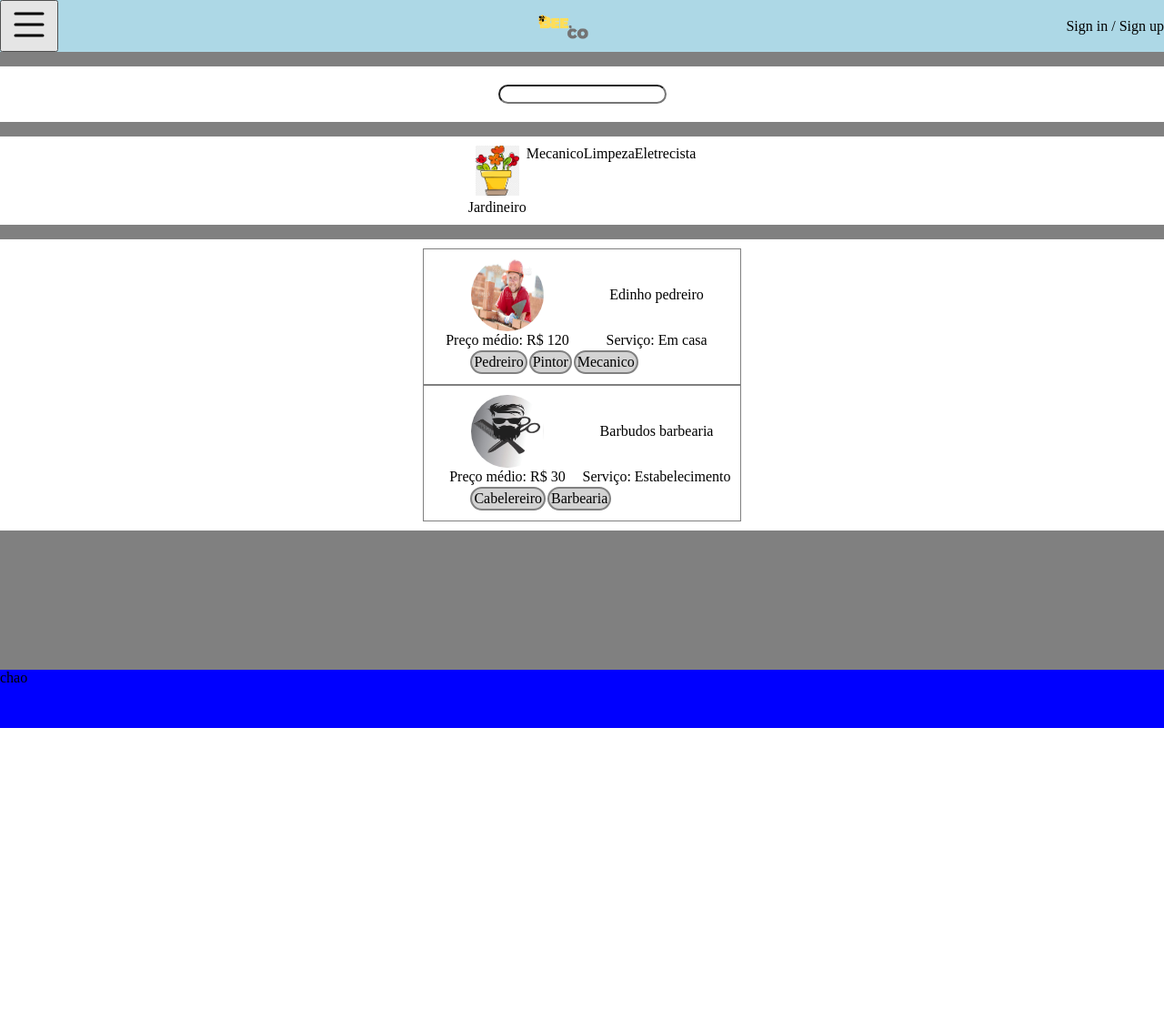
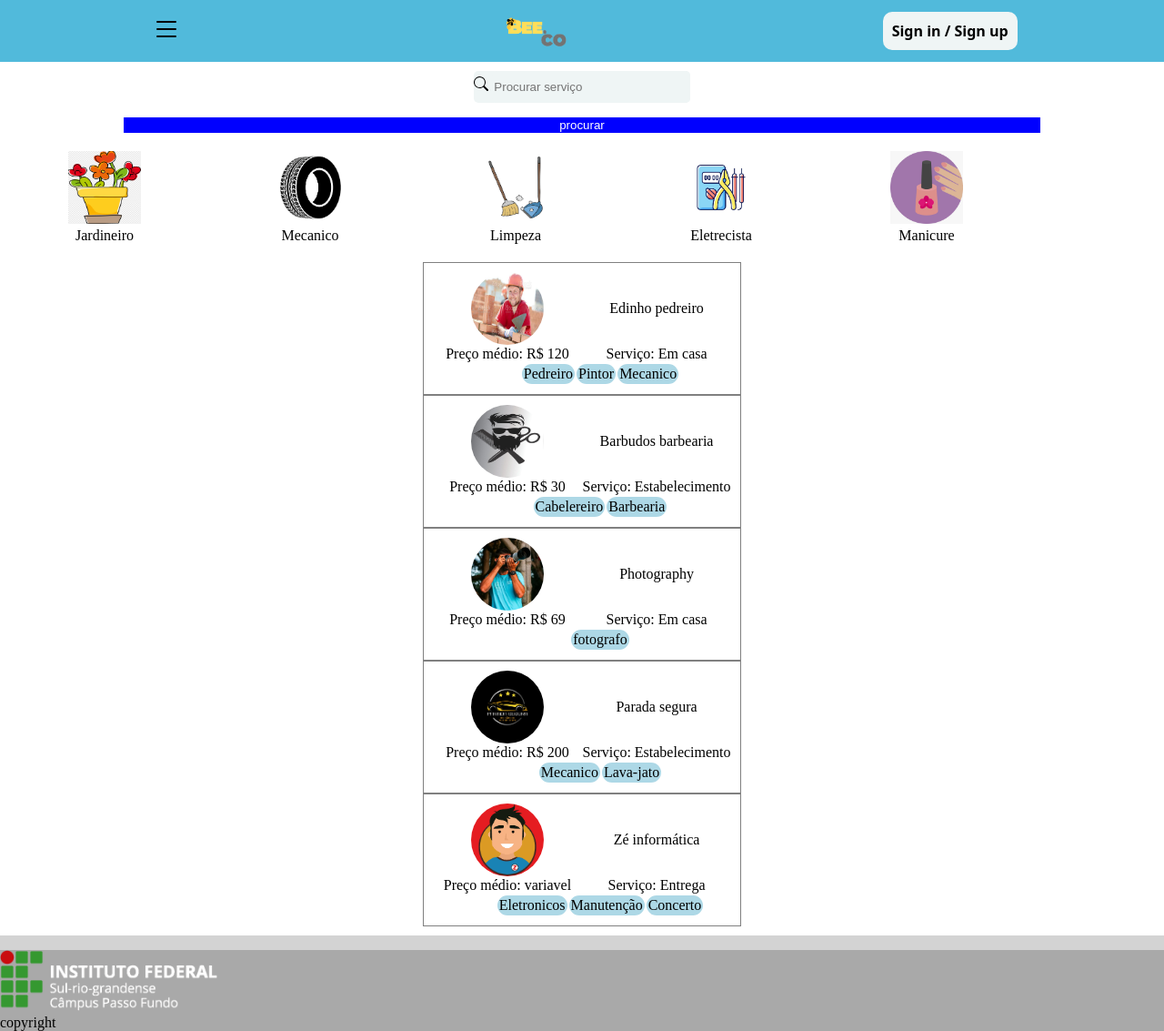
Before and after one commit to gabrielssouza23/BIOS, a PHP site: page / in a window 1280 px wide. Shown: the whole page at 91% size. Before the commit the page ends 800 px from the top, so only its background shows below. Run offline with PHP 8.4, Linux system fonts and the light colour scheme.

Commit message:
final_adds

```diff
--- a/index.html
+++ b/index.html
@@ -9,11 +9,11 @@
   </head>
   <body>
     <header>
-      <button onclick="showNav()">
+      <button onclick="showNav()" id="tog">
         <img src="burger.svg" alt="list" />
       </button>
       <img src="imgs/beeco-removebg-preview.png" id="logo" alt="Beeco" />
-      <a href="">Sign in / Sign up</a>
+      <a id="sign" href="">Sign in / Sign up</a>
     </header>
     <nav id="nav">
       <a href="">Link</a>
@@ -21,10 +21,19 @@
       <a href="">About</a>
     </nav>
     <main>
-      <section>
-        <input type="text" name="search" id="search" />
+      <section id="bar">
+        <div class="div-search">
+          <img src="search.svg" alt="buscar" />
+          <input
+            type="text"
+            name="search"
+            id="write"
+            placeholder="Procurar serviço"
+          />
+        </div>
+        <button id="search">procurar</button>
       </section>
-      <section>
+      <section class="categories">
         <a href="">
           <div class="filter">
             <img
@@ -36,17 +45,26 @@
         </a>
         <a href="">
           <div>
+            <img src="imgs/mecanico.png" alt="" />
             <p>Mecanico</p>
           </div>
         </a>
         <a href="">
           <div>
+            <img src="imgs/limpeza.jpeg" alt="" />
             <p>Limpeza</p>
           </div>
         </a>
         <a href="">
           <div>
+            <img src="imgs/eletrecista.jpeg" alt="" />
             <p>Eletrecista</p>
+          </div>
+        </a>
+        <a href="">
+          <div>
+            <img src="imgs/manicure.jpeg" alt="" />
+            <p>Manicure</p>
           </div>
         </a>
         <a href="">
@@ -58,7 +76,7 @@
       <section>
         <a href="">
           <div class="service">
-            <img src="imgs/pedreiro.jpg" alt="">
+            <img src="imgs/pedreiro.jpg" alt="" />
             <p>Edinho pedreiro</p>
             <p>Preço médio: R$ 120</p>
             <p>Serviço: Em casa</p>
@@ -69,7 +87,7 @@
             </ul>
           </div>
           <div class="service">
-            <img src="imgs/barbearia.jpg" alt="">
+            <img src="imgs/barbearia.jpg" alt="" />
             <p>Barbudos barbearia</p>
             <p>Preço médio: R$ 30</p>
             <p>Serviço: Estabelecimento</p>
@@ -78,10 +96,43 @@
               <li>Barbearia</li>
             </ul>
           </div>
+          <div class="service">
+            <img src="imgs/fotografo.jpeg" alt="" />
+            <p>Photography</p>
+            <p>Preço médio: R$ 69</p>
+            <p>Serviço: Em casa</p>
+            <ul>
+              <li>fotografo</li>
+            </ul>
+          </div>
+          <div class="service">
+            <img src="imgs/parada.jpg" alt="" />
+            <p>Parada segura</p>
+            <p>Preço médio: R$ 200</p>
+            <p>Serviço: Estabelecimento</p>
+            <ul>
+              <li>Mecanico</li>
+              <li>Lava-jato</li>
+            </ul>
+          </div>
+          <div class="service">
+            <img src="imgs/ze.png" alt="" />
+            <p>Zé informática</p>
+            <p>Preço médio: variavel</p>
+            <p>Serviço: Entrega</p>
+            <ul>
+              <li>Eletronicos</li>
+              <li>Manutenção</li>
+              <li>Concerto</li>
+            </ul>
+          </div>
         </a>
       </section>
     </main>
-    <footer>chao</footer>
+    <footer>
+      <img src="imgs/ifsul.png" alt="" id="ifsul" />
+      <p>copyright</p>
+    </footer>
   </body>
   <script src="code.js"></script>
 </html>
--- a/style.css
+++ b/style.css
@@ -1,14 +1,17 @@
 *{
     margin: 0;
 }
-
+.div-search{
+    background-color: #EFF5F5;
+    border-radius: 5px;
+}
 a{
     text-decoration: none;
     color: black;
 }
 
 body{
-    background-color: grey;
+    background-color: lightgray;
 }
 
 header{
@@ -17,17 +20,44 @@ header{
     height: 10%;
     position: sticky;
     display: flex;
-    background-color: lightblue;
-    justify-content: space-between;
+    justify-content: space-around;
     align-items: center;
+    background-color: #51badb;
+}
+
+#bar{
+    display: flex;
+    flex-direction: column;
+    row-gap: 1em;
+}
+
+#search{
+    width: 80%;
+    background-color: blue;
+    color: white;
+    border-width: 0em;
+}
+
+#tog{
+    background-color: transparent;
+    border: none;
+}
+
+#tog img{
+    height: 2rem;
 }
 
 #logo{
-    width: 100px;
+    width: 120px;
 }
 
-img{
-    width: 3rem;
+#sign{
+    background-color: #EFF5F5 ;
+    border: 0px solid black;
+    border-radius: 10px;
+    padding: 10px;
+    font-family: system-ui;
+    font-weight: 600;
 }
 
 nav{
@@ -35,33 +65,50 @@ nav{
     height: 100%;
     position: fixed;
     left: 0;
-    background-color: yellow;
+    background-color: #EFF5F5;
     display: none;
     flex-direction: column;
 }
 
-main{
-    margin-bottom: 4rem;
+nav a{
+    padding: 1rem;
+    border-bottom: 1px solid gray;
 }
 
 section{
-    margin-top: 1rem;
     background-color: white;
-    text-align: center;
     display: flex;
-    justify-content: center;
     padding: 10px;
 }
 
-#search{
-    margin: 10px auto;
-    border-radius: 50px;
+section *{
+    margin: 0 auto;
+}
+
+#write{
+    border-radius: 5px;
+    border-width: 0px;
+    width: 16em;
+    height: 2.5em;
+    background-color: #EFF5F5;
+}
+
+.categories{
+    overflow-x: scroll;
+    gap: 1rem;
+    text-align: center;
+}
+
+.categories img{
+    width: 5rem;
+    height: 5rem;
 }
 
 .service{
     border: 1px solid gray;
     display: grid;
     align-items: center;
+    text-align: center;
     grid-template-columns: repeat(2, 1fr);
     gap: 1px;
     padding: 10px;
@@ -72,12 +119,13 @@ ul{
     list-style-type: none;
     grid-column-start: 1;
     grid-column-end: 3;
+    border-width: 0px;
 }
 
 li{
-    border: 2px solid gray;
+    border: 0px solid gray;
     border-radius: 30px;
-    background-color: lightgrey;
+    background-color: lightblue;
     padding: 2px;
     margin: 1px;
 }
@@ -91,11 +139,13 @@ li{
 }
 
 footer{
-    bottom: 0;
-    position: fixed;
+    margin-top: 1rem;
     width: 100%;
-    height: 4rem;
-    background-color: blue;
+    background-color: darkgray;
+}
+
+#ifsul{
+    width: 15rem;
 }
 
 @media (min-width: 768px){
```
Also changed, not shown: business.html (added, +30 -0 lines), imgs/eletrecista.jpeg (added), imgs/fotografo.jpeg (added), imgs/ifsul.png (added), imgs/limpeza.jpeg (added), imgs/manicure.jpeg (added), imgs/mecanico.png (added), imgs/parada.jpg (added), imgs/ze.png (added), search.svg (added).
